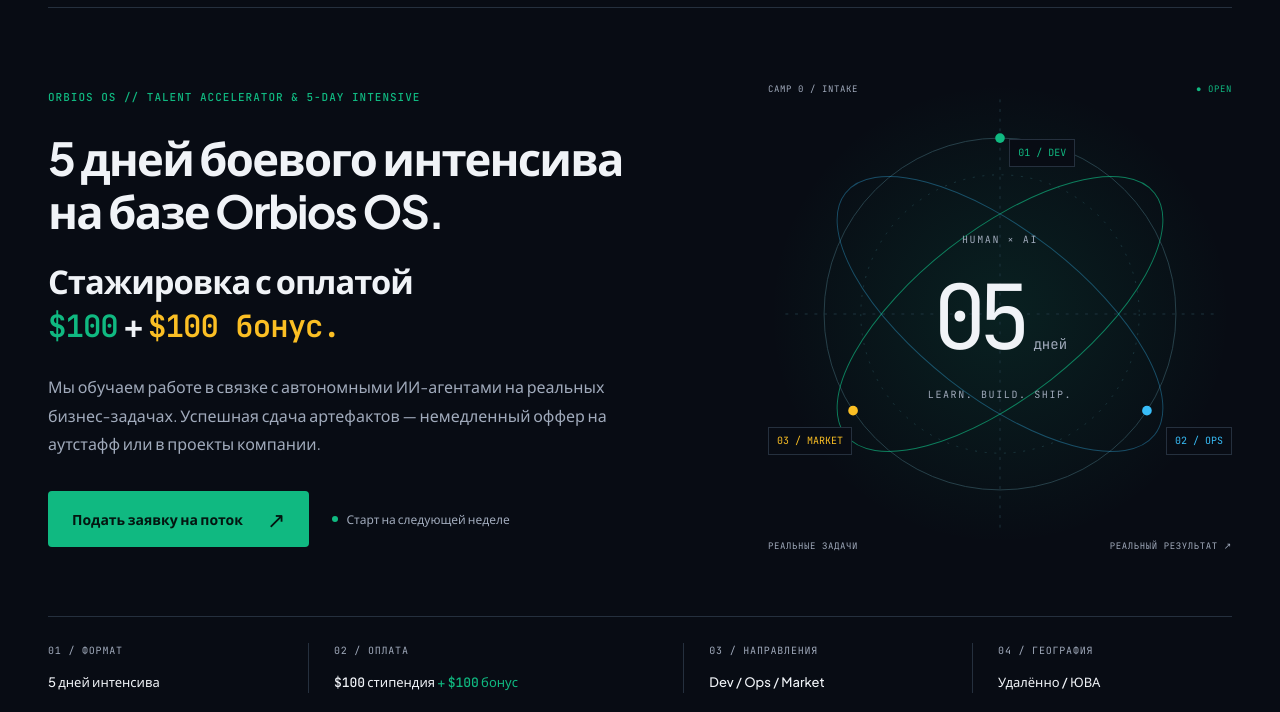
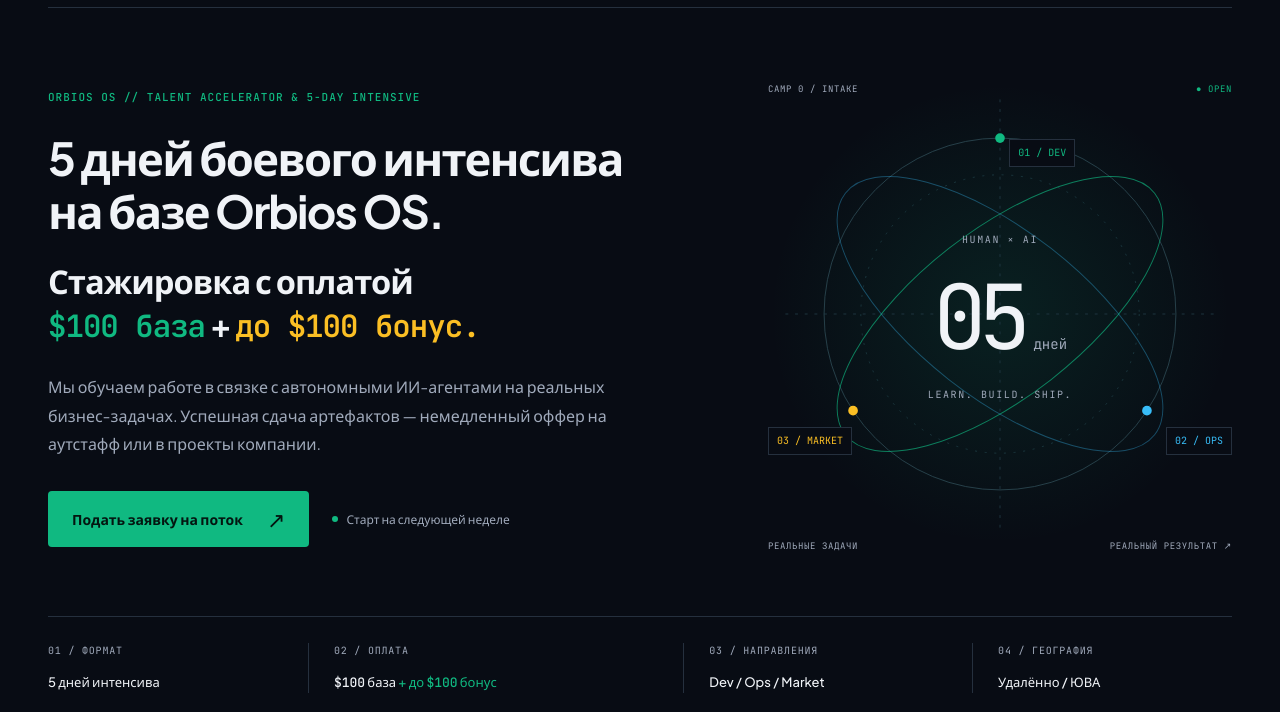
Before and after one commit to Orbios/orbios-info, a plain HTML site: page index.html in a window 1280 px wide. Shown: the part 88-800 px from the top of the page. Drawn offline with Linux system fonts and the light colour scheme.

Commit message:
copy: clarify performance bonus ( base + up to  bonus)

```diff
--- a/index.html
+++ b/index.html
@@ -4,13 +4,13 @@
   <meta charset="utf-8">
   <meta name="viewport" content="width=device-width, initial-scale=1">
   <title>Orbios OS — 5 дней боевого AI-интенсива</title>
-  <meta name="description" content="Оплачиваемая стажировка с AI-агентами на реальных бизнес-задачах. 5 дней, три трека: Dev, Ops и Market. $100 стипендия + $100 бонус.">
+  <meta name="description" content="Оплачиваемая стажировка с AI-агентами на реальных бизнес-задачах. 5 дней, три трека: Dev, Ops и Market. $100 база + бонус до $100.">
   <meta name="theme-color" content="#080c14">
   <meta name="color-scheme" content="dark">
   <meta property="og:type" content="website">
   <meta property="og:url" content="https://orbios.info/">
   <meta property="og:title" content="Orbios OS — твой следующий уровень работы с AI">
-  <meta property="og:description" content="5 дней боевого интенсива. $100 стипендия + $100 бонус. Dev / Ops / Market.">
+  <meta property="og:description" content="5 дней боевого интенсива. $100 база + бонус до $100. Dev / Ops / Market.">
   <link rel="canonical" href="https://orbios.info/">
   <link rel="icon" href="favicon.svg" type="image/svg+xml">
   <link rel="preconnect" href="https://fonts.googleapis.com">
@@ -35,7 +35,7 @@
     <section class="hero wrap" aria-labelledby="hero-title">
       <div class="hero-copy">
         <p class="eyebrow">ORBIOS OS // TALENT ACCELERATOR &amp; 5-DAY INTENSIVE</p>
-        <h1 id="hero-title">5 дней боевого интенсива <br class="desktop-break"> на базе <span class="title-brand">Orbios OS.</span><span class="hero-offer">Стажировка с оплатой <br><span class="emerald">$100</span> + <span class="amber">$100 бонус.</span></span></h1>
+        <h1 id="hero-title">5 дней боевого интенсива <br class="desktop-break"> на базе <span class="title-brand">Orbios OS.</span><span class="hero-offer">Стажировка с оплатой <br><span class="emerald">$100 база</span> + <span class="amber">до $100 бонус.</span></span></h1>
         <p class="hero-lead">Мы обучаем работе в связке с автономными ИИ-агентами на реальных бизнес-задачах. Успешная сдача артефактов — немедленный оффер на аутстафф или в проекты компании.</p>
         <div class="hero-actions"><a class="button button-primary" href="#apply">Подать заявку на поток <span aria-hidden="true">↗</span></a><span class="start-note"><i class="status-dot"></i> Старт на следующей неделе</span></div>
       </div>
@@ -57,7 +57,7 @@
       </div>
       <ul class="facts" aria-label="Коротко об интенсиве">
         <li><span class="fact-index">01 / ФОРМАТ</span><strong>5 дней интенсива</strong></li>
-        <li><span class="fact-index">02 / ОПЛАТА</span><strong><span class="mono">$100</span> стипендия <span class="emerald">+ <span class="mono">$100</span> бонус</span></strong></li>
+        <li><span class="fact-index">02 / ОПЛАТА</span><strong><span class="mono">$100</span> база <span class="emerald">+ до <span class="mono">$100</span> бонус</span></strong></li>
         <li><span class="fact-index">03 / НАПРАВЛЕНИЯ</span><strong>Dev / Ops / Market</strong></li>
         <li><span class="fact-index">04 / ГЕОГРАФИЯ</span><strong>Удалённо / ЮВА</strong></li>
       </ul>
```
